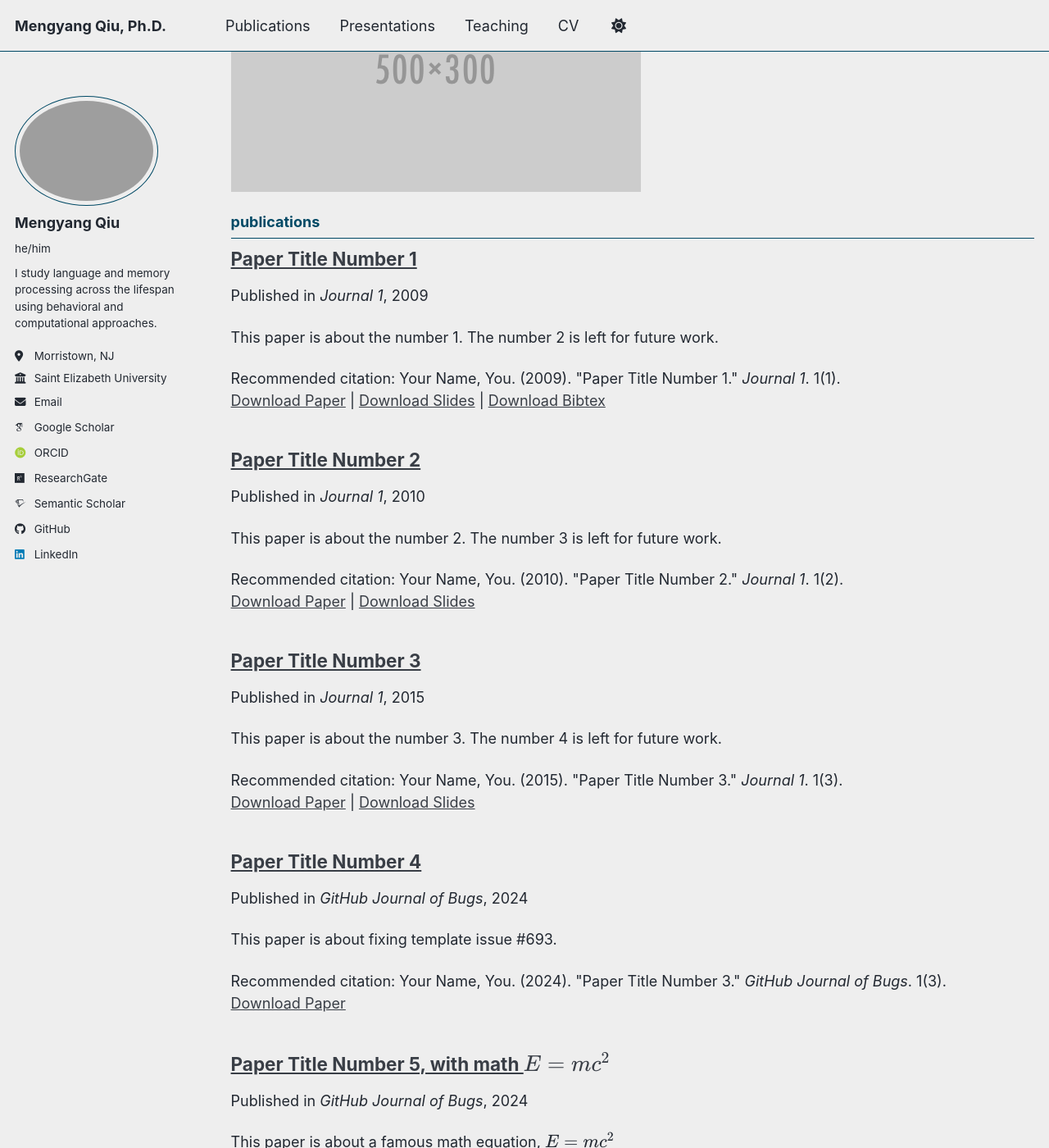
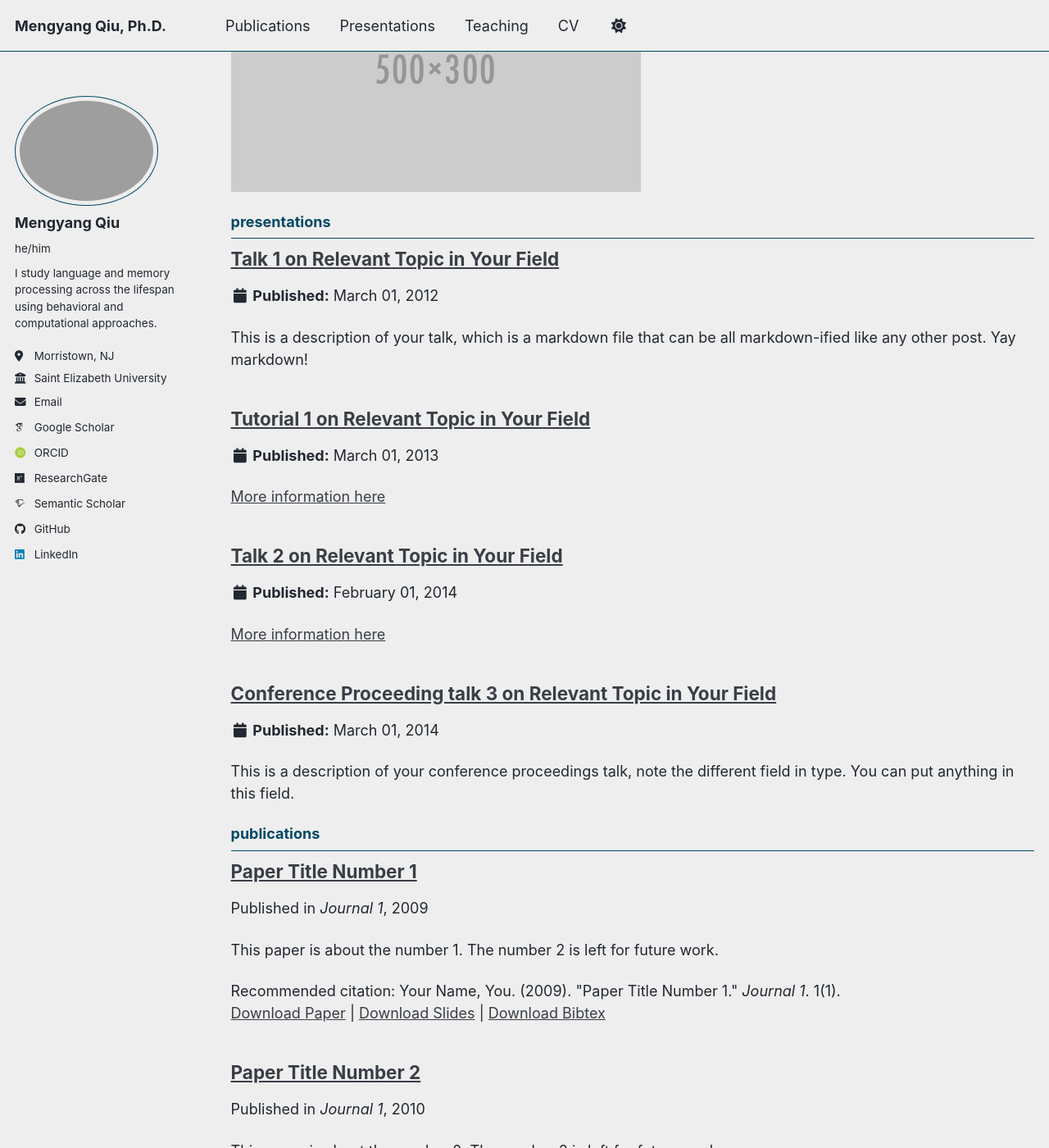
Before and after one commit to mengyangq/academicpages, a Jekyll site: the page built from _pages/collection-archive.html, in a window 1280 px wide and 1400 px high, scrolled down 851 px. Shown: the whole window at 82% size. Built offline with Jekyll 4.4.1, drawn with Linux system fonts in a browser that asks for light colours; some web fonts are replaced; a script bundle is joined from its source files by our own code; library files that are not in the unit come from our copies.

Commit message:
Update _config.yml

```diff
--- a/_config.yml
+++ b/_config.yml
@@ -230,7 +230,7 @@ collections:
   portfolio:
     output: true
     permalink: /:collection/:path/
-  talks:
+  presentations:
     output: true
     permalink: /:collection/:path/
 
@@ -285,7 +285,7 @@ defaults:
   # _talks
   - scope:
       path: ""
-      type: talks
+      type: presentations
     values:
       layout: talk
       author_profile: true
```
